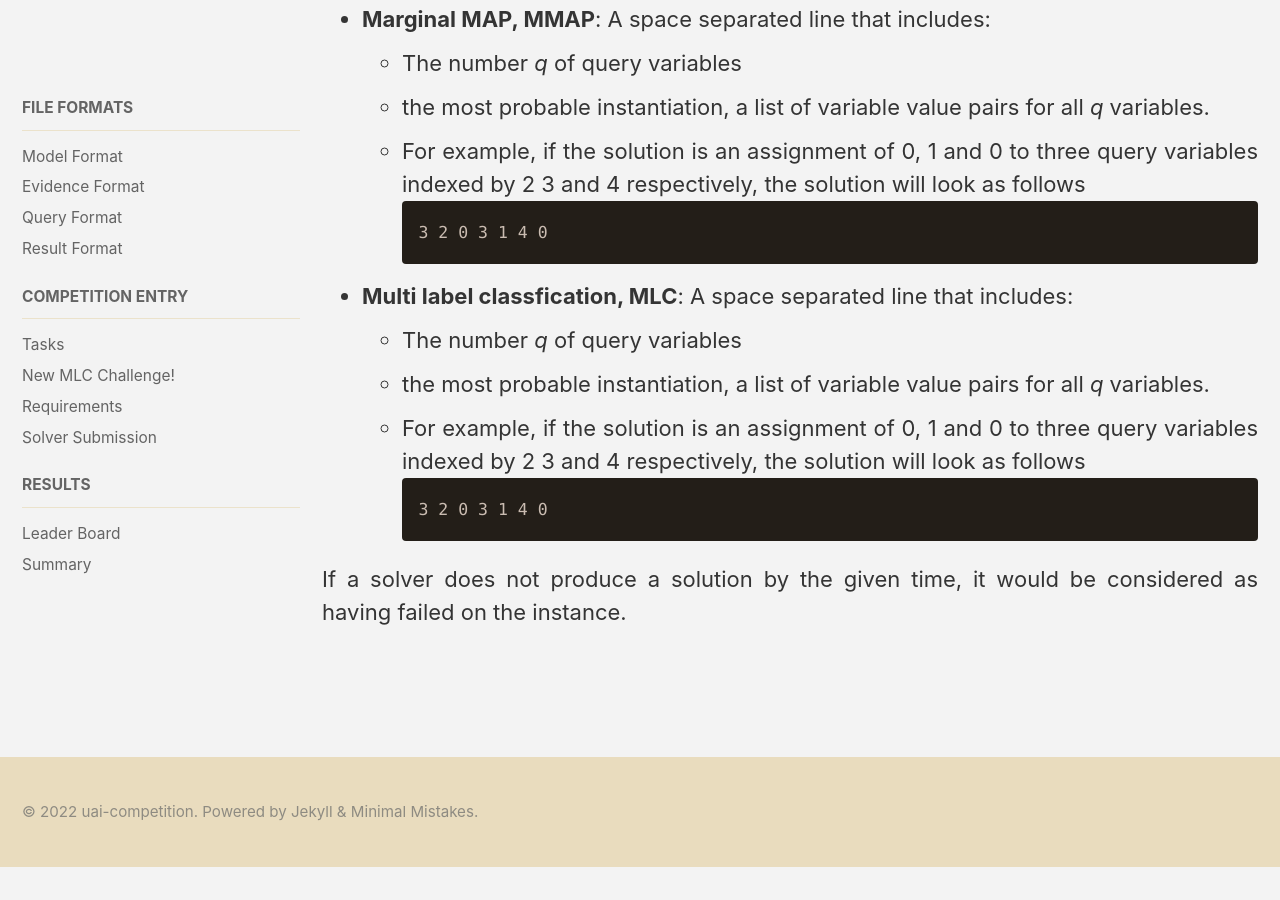
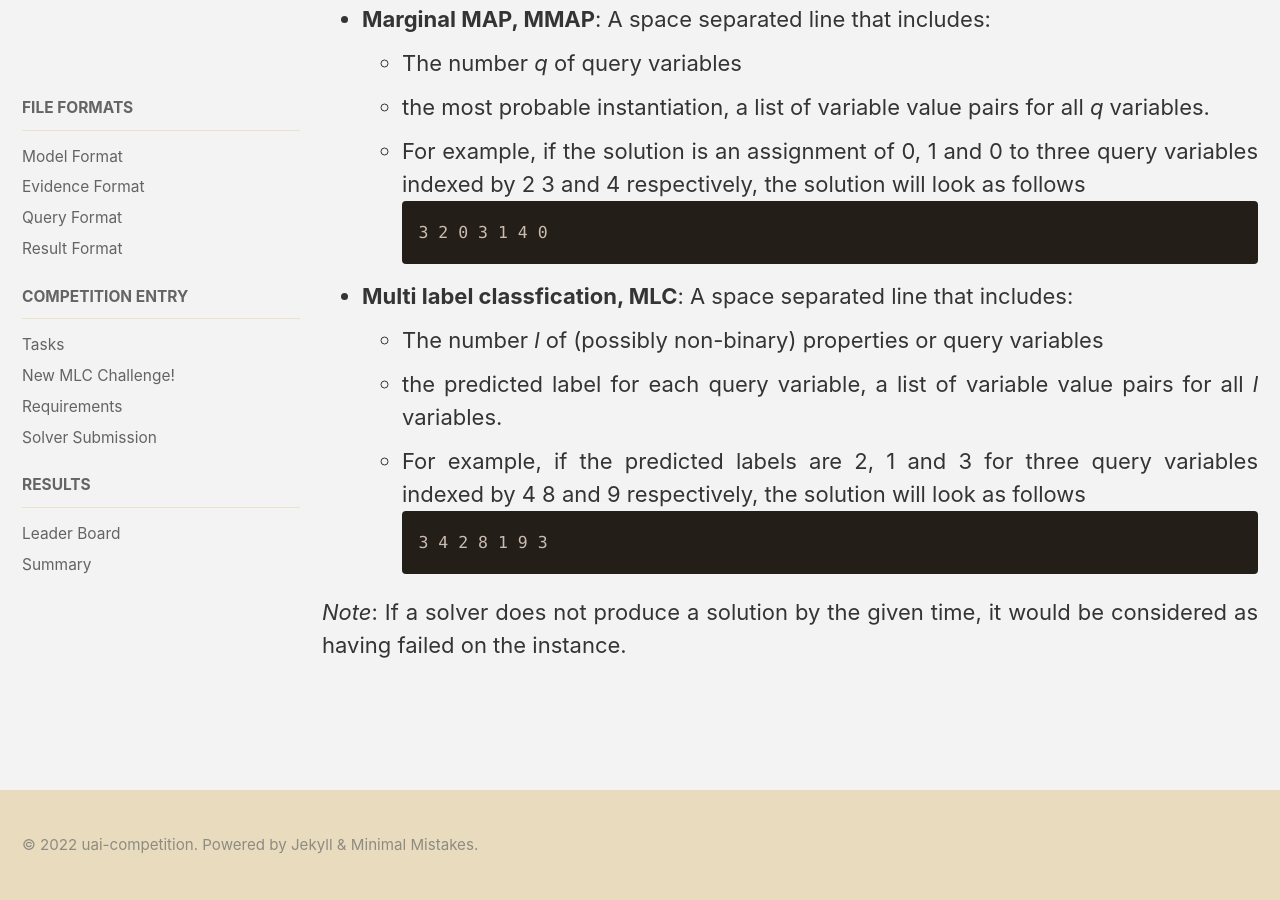
Before and after one commit to vibhavg1/uai-competition-dev, a Jekyll site: the page built from _pages/root/file-formats/result-format.md, in a window 1280 px wide and 900 px high, scrolled down 1545 px. Built offline with Jekyll 4.4.1, drawn with Linux system fonts in a browser that asks for light colours; cached includes are drawn as plain includes; before the commit the page ends 2412 px from its top, so only the background shows below that.

Commit message:
Update result-format.md

````diff
--- a/_pages/root/file-formats/result-format.md
+++ b/_pages/root/file-formats/result-format.md
@@ -54,11 +54,11 @@ The solution format are as follows depending on the task
 ```
 
 * **Multi label classfication, MLC**: A space separated line that includes:
-    * The number _q_ of query variables
-    * the most probable instantiation, a list of variable value pairs for all _q_ variables.
-    * For example, if the solution is an assignment of 0, 1 and 0 to three query variables indexed by 2 3 and 4 respectively, the solution will look as follows
+    * The number _l_ of (possibly non-binary) properties or query variables
+    * the predicted label for each query variable, a list of variable value pairs for all _l_ variables.
+    * For example, if the predicted labels are 2, 1 and 3 for three query variables indexed by 4 8 and 9 respectively, the solution will look as follows
 ```
-3 2 0 3 1 4 0
+3 4 2 8 1 9 3
 ```
 
-If a solver does not produce a solution by the given time, it would be considered as having failed on the instance.
+*Note*: If a solver does not produce a solution by the given time, it would be considered as having failed on the instance.
````
